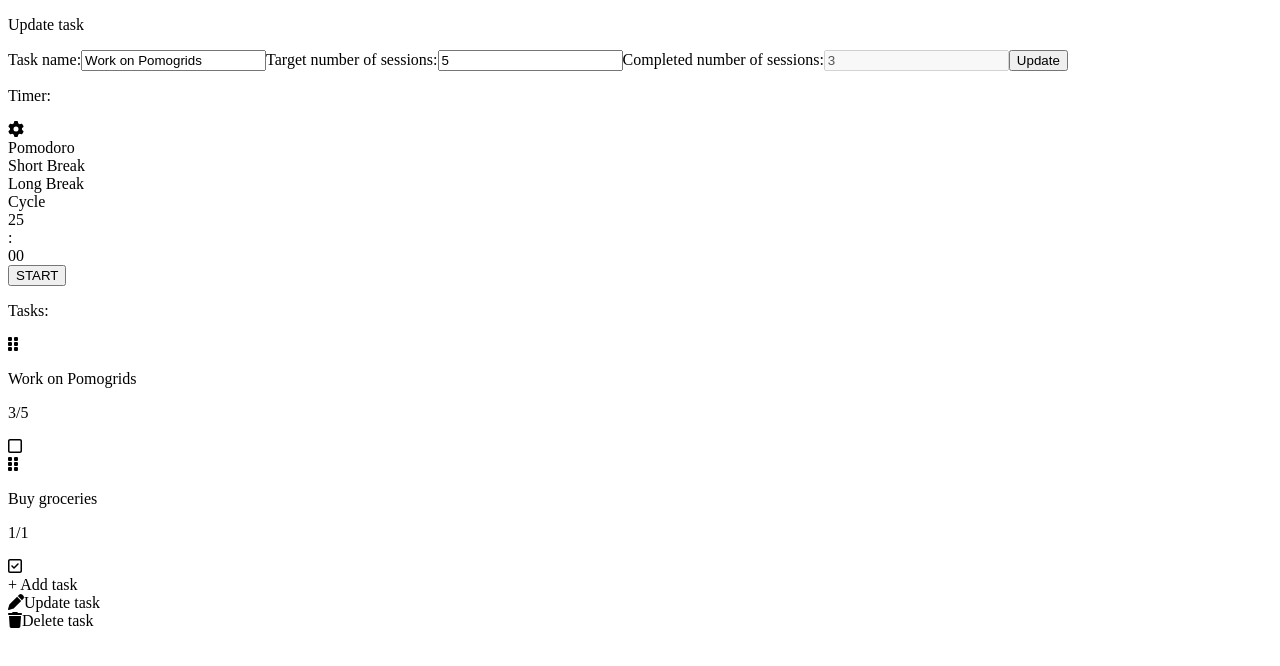
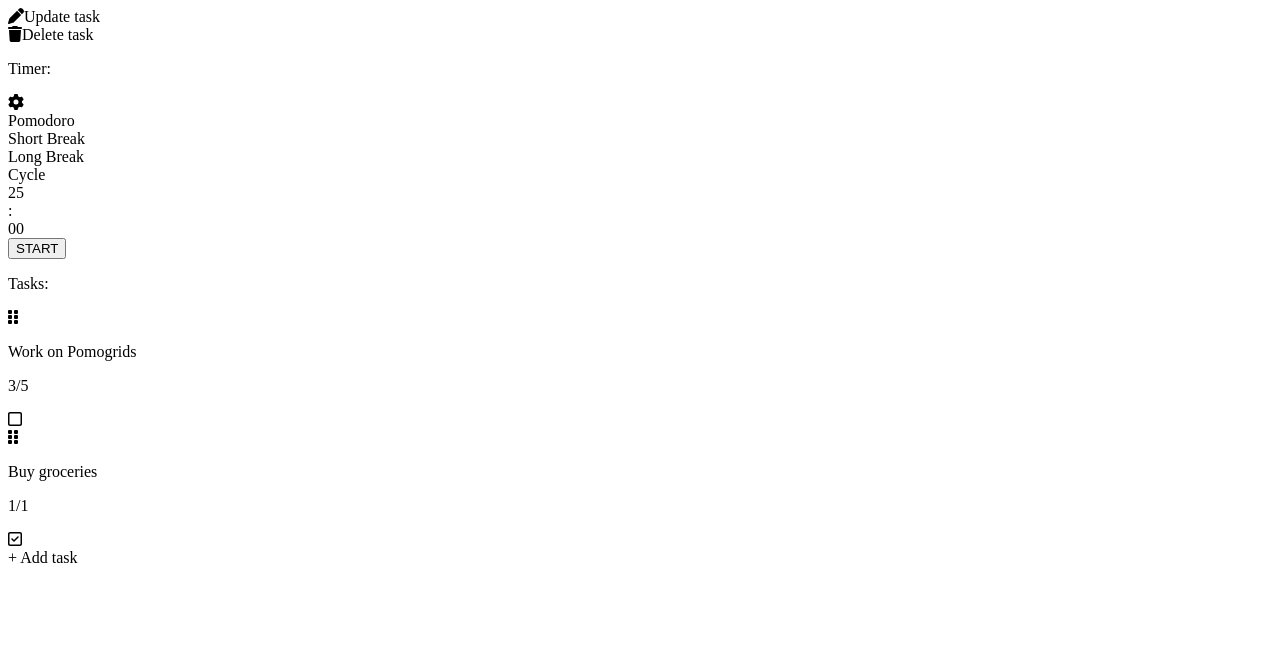
Before and after one commit to awhuiyun/pomogrids-prod, a Next.js app: page / in a window 1280 px wide. Both pictures are taken after a click on the icon 13 px from the left and 273 px from the top of the page. Shown: the top 666 px of the page. Built offline with nearby package versions, Linux system fonts and the light colour scheme.

Commit message:
Updated Update and Delete functionalities to TaskEditMenu

```diff
--- a/src/components/TaskEditMenu.tsx
+++ b/src/components/TaskEditMenu.tsx
@@ -1,19 +1,60 @@
+import useTaskStore from "@/stores/tasks";
 import TaskMenuItem from "./TaskMenuItem";
 import { FontAwesomeIcon } from "@fortawesome/react-fontawesome";
 import { faTrash } from "@fortawesome/free-solid-svg-icons";
 import { faPen } from "@fortawesome/free-solid-svg-icons";
 
 export default function TaskEditMenu() {
+  // Global states: useTaskStore
+  const {
+    taskEditMenuId,
+    setTaskEditMenuid,
+    setTaskFormOpenTrue,
+    setSelectedTaskForEdit,
+    deleteTask,
+  } = useTaskStore();
+
+  // Function to handle click on Update Task option
+  function handleUpdateTaskClick() {
+    setTaskFormOpenTrue("update");
+    setSelectedTaskForEdit(taskEditMenuId);
+
+    // Reset
+    setTaskEditMenuid("");
+  }
+
+  // Function to handle click on Delete Task option
+  function handleDeleteTaskClick() {
+    deleteTask(taskEditMenuId);
+
+    // Reset
+    setTaskEditMenuid("");
+  }
+
+  //   Function to handle click on page to close the Task Edit Menu
+  function handleClickToCloseEditMenu() {
+    setTaskEditMenuid("");
+  }
+
   return (
-    <div className="w-[150px] border border-slate-200 shadow shadow-slate-400 rounded py-1 my-2">
+    <div className="inset-0 absolute" onClick={handleClickToCloseEditMenu}>
+      <div
+        className="w-[150px] border border-slate-200 shadow shadow-slate-400 rounded py-1 my-2"
+        onClick={(e) => e.stopPropagation()}
+      >
+        <div onClick={handleUpdateTaskClick}>
           <TaskMenuItem>
             <FontAwesomeIcon icon={faPen} className="mr-2" />
             Update task
           </TaskMenuItem>
+        </div>
+        <div onClick={handleDeleteTaskClick}>
           <TaskMenuItem className="text-red-400">
             <FontAwesomeIcon icon={faTrash} className="mr-2" />
             Delete task
           </TaskMenuItem>
         </div>
+      </div>
+    </div>
   );
 }
--- a/src/components/TaskItem.tsx
+++ b/src/components/TaskItem.tsx
@@ -1,9 +1,9 @@
-import useTaskStore from "@/stores/tasks";
 import { FontAwesomeIcon } from "@fortawesome/react-fontawesome";
 import { faGripVertical } from "@fortawesome/free-solid-svg-icons";
 import { faSquare } from "@fortawesome/free-regular-svg-icons";
 import { faSquareCheck } from "@fortawesome/free-regular-svg-icons";
 import { ITaskItem } from "@/types/interfaces";
+import useTaskStore from "@/stores/tasks";
 
 export default function TaskItem({
   uniqueId,
@@ -12,13 +12,11 @@ export default function TaskItem({
   completedNumOfSessions,
   isCompleted,
 }: ITaskItem) {
-  // Global states: useTaskStore
-  const { setTaskFormOpenTrue, setSelectedTaskForEdit } = useTaskStore();
+  const setTaskEditMenuid = useTaskStore((state) => state.setTaskEditMenuid);
 
-  // Function to handle click on Update Task Icon
-  function handleUpdateTaskClick() {
-    setTaskFormOpenTrue("update");
-    setSelectedTaskForEdit(uniqueId);
+  // Function to handle click on Grip Icon
+  function handleGripIconClick() {
+    setTaskEditMenuid(uniqueId);
   }
 
   return (
@@ -27,7 +25,7 @@ export default function TaskItem({
       <FontAwesomeIcon
         icon={faGripVertical}
         className="text-slate-400 hover:text-slate-900 "
-        onClick={handleUpdateTaskClick}
+        onClick={handleGripIconClick}
       />
 
       {/* Task */}
--- a/src/pages/index.tsx
+++ b/src/pages/index.tsx
@@ -7,7 +7,7 @@ import TaskEditMenu from "@/components/TaskEditMenu";
 
 export default function Home() {
   // Global states: useTaskStore
-  const { taskFormType } = useTaskStore();
+  const { taskFormType, taskEditMenuId, setTaskEditMenuid } = useTaskStore();
 
   return (
     <div className="pt-2 text-slate-900 w-[1280px] mx-auto">
@@ -19,13 +19,14 @@ export default function Home() {
       {/* Task Form */}
       {taskFormType && <TaskForm />}
 
+      {/* Task Edit Menu */}
+      {taskEditMenuId && <TaskEditMenu />}
+
       {/* Timer and Tasks section */}
       <div className="flex space-x-4">
         <TimerContainer />
         <TaskContainer />
       </div>
-
-      <TaskEditMenu />
     </div>
   );
 }
--- a/src/stores/tasks.ts
+++ b/src/stores/tasks.ts
@@ -4,14 +4,17 @@ import { ITaskItem } from "../types/interfaces";
 interface IUseTaskStore {
   tasks: ITaskItem[];
   taskFormType: string;
+  taskEditMenuId: string;
   taskSelectedForTimer: string;
+  addTask: (task: ITaskItem) => void;
+  deleteTask: (id: string) => void;
   setTaskFormOpenTrue: (type: string) => void;
   setTaskFormOpenFalse: () => void;
+  setTaskEditMenuid: (id: string) => void;
   unselectAllTasksForTimer: () => void;
   setSelectedTaskForTimer: (id: string) => void;
   unselectAllTasksForEdit: () => void;
   setSelectedTaskForEdit: (id: string) => void;
-  addTask: (task: ITaskItem) => void;
   addSessionCountToTaskAndCheckCompletion: (id: string) => void;
   setEditsToSelectedTaskForEdit: (name: string, sessionNum: number) => void;
 }
@@ -37,8 +40,19 @@ const useTaskStore = create<IUseTaskStore>((set) => ({
       isSelectedForEdit: false,
     },
   ],
-  taskFormType: "",
+  taskFormType: "", // "create", "update", ""; Modal is closed on ""
+  taskEditMenuId: "", // uniqueId, ""; Menu is closed on ""
   taskSelectedForTimer: "",
+  addTask: (task: ITaskItem) =>
+    set((state) => ({
+      tasks: [...state.tasks, task],
+    })),
+  deleteTask: (id: string) =>
+    set((state) => ({
+      tasks: state.tasks.filter((item) => {
+        return item.uniqueId !== id;
+      }),
+    })),
   setTaskFormOpenTrue: (type: string) =>
     set(() => ({
       taskFormType: type,
@@ -46,6 +60,10 @@ const useTaskStore = create<IUseTaskStore>((set) => ({
   setTaskFormOpenFalse: () =>
     set(() => ({
       taskFormType: "",
+    })),
+  setTaskEditMenuid: (id: string) =>
+    set(() => ({
+      taskEditMenuId: id,
     })),
   unselectAllTasksForTimer: () =>
     set((state) => ({
@@ -79,10 +97,6 @@ const useTaskStore = create<IUseTaskStore>((set) => ({
         }
         return item;
       }),
-    })),
-  addTask: (task: ITaskItem) =>
-    set((state) => ({
-      tasks: [...state.tasks, task],
     })),
   addSessionCountToTaskAndCheckCompletion: (id: string) =>
     set((state) => ({
```
Lines whose indentation alone changed are shown as unchanged.
